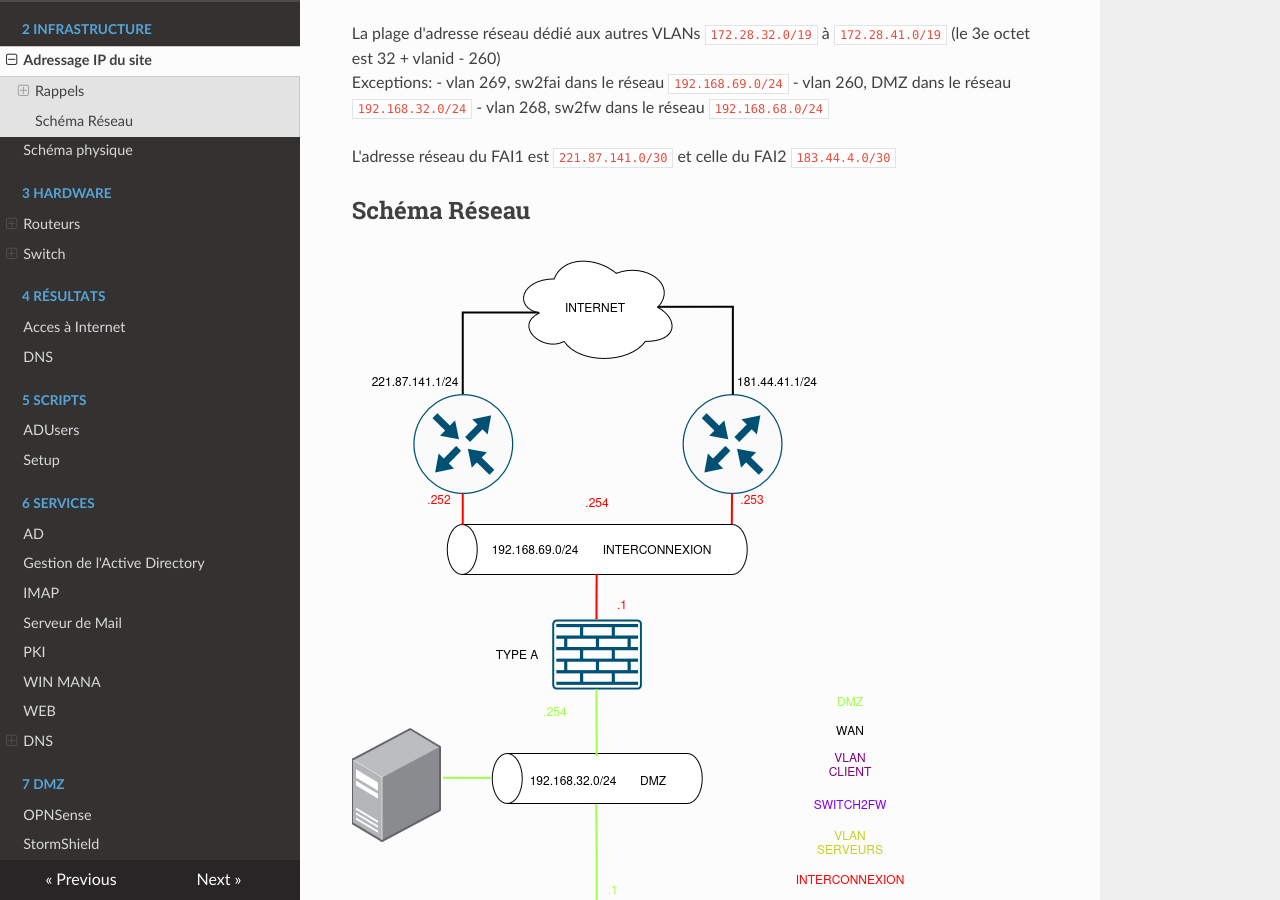
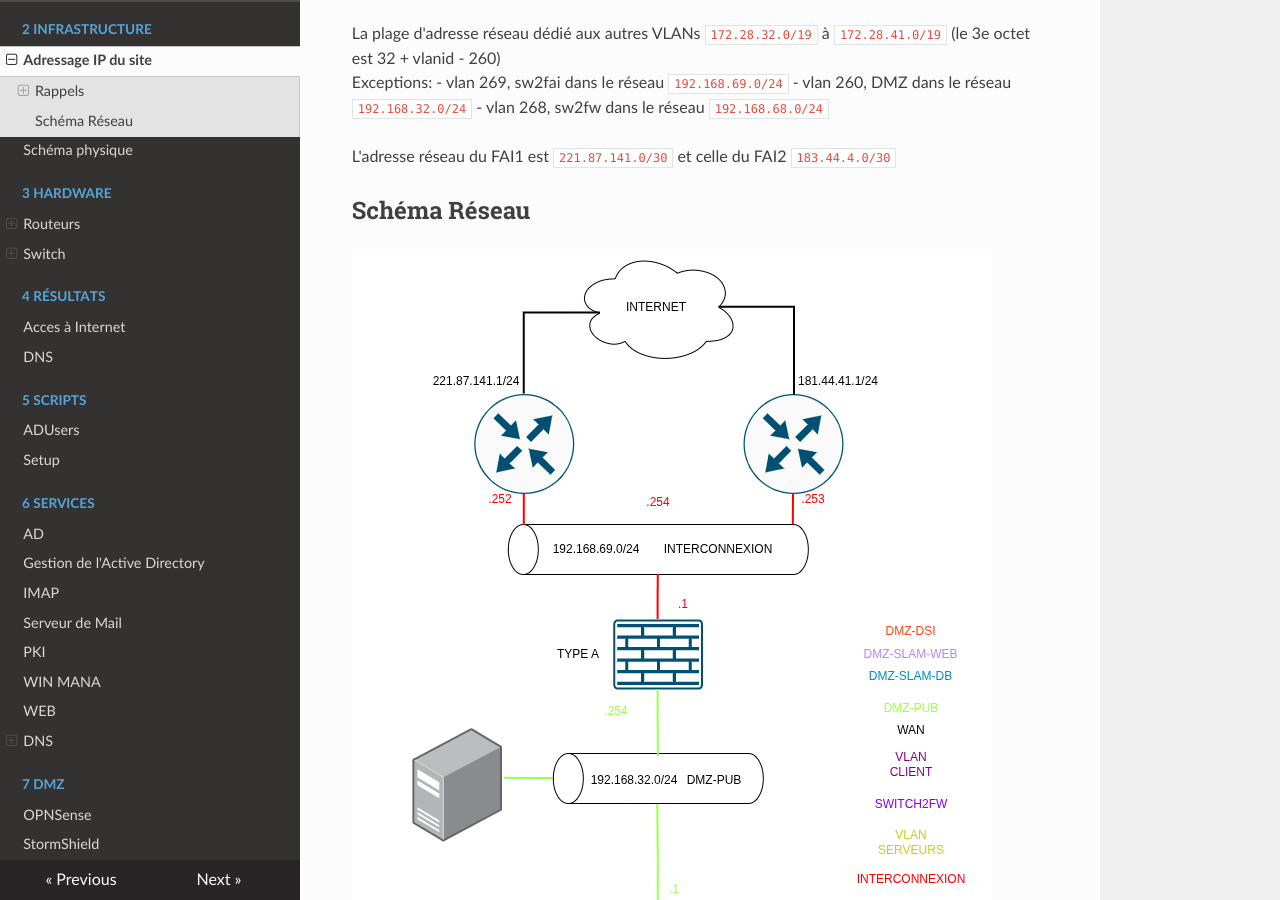
Before and after one commit to DSISportLudique/SportLudique2Doc, an MkDocs documentation site: the page built from docs/2 - Infrastructure/ip.md, in a window 1280 px wide and 900 px high, scrolled down 414 px. Built offline with MkDocs 1.6.1, drawn with Linux system fonts in a browser that asks for light colours; nearby versions of some CDN libraries.

Commit message:
updated diagram and moved them to clear assets/ out

```diff
--- a/docs/2 - Infrastructure/ip.md
+++ b/docs/2 - Infrastructure/ip.md
@@ -20,4 +20,4 @@ L'adresse réseau du FAI1 est `221.87.141.0/30` et celle du FAI2 `183.44.4.0/30`
 
 ## Schéma Réseau
 
-![schéma reseau](../assets/SchemaLogDMZ.drawio.png)
+![schéma reseau](../assets/net_diagrams/SchemaLogDMZ.drawio.png)
```
Also changed, not shown: docs/2 - Infrastructure/physique.md (+1 -1 lines), docs/assets/SchemaLogDMZ.drawio.png (deleted), docs/assets/infra.drawio.png (deleted), docs/assets/net_diagrams/InfraManagement.drawio.png (renamed from docs/assets/InfraManagement.drawio.png), docs/assets/net_diagrams/SchemaLogDMZ.drawio.png (added), docs/assets/net_diagrams/SchemaPhyDMZ.drawio.png (renamed from docs/assets/SchemaPhyDMZ.drawio.png), docs/assets/net_diagrams/SwitchPhysique.drawio.png (renamed from docs/assets/SwitchPhysique.drawio.png), 9 other files.
